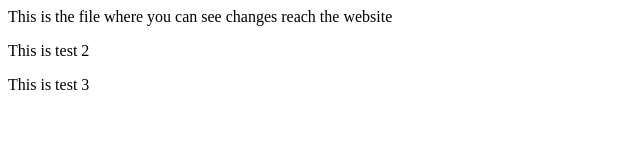
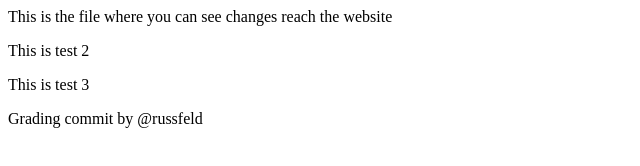
Before and after one commit to dean-blick/cis527-Lab7-Task3, a plain HTML site: page index.html in a window 1280 px wide. Shown: the whole page, without its empty margins (0-640 px from the left). Drawn offline with Linux system fonts and the light colour scheme.

Commit message:
Add grading commit note to index.html

```diff
--- a/index.html
+++ b/index.html
@@ -1,3 +1,4 @@
 <p>This is the file where you can see changes reach the website</p>
 <p>This is test 2</p>
 <p>This is test 3</p>
+<p>Grading commit by @russfeld</p>
```
